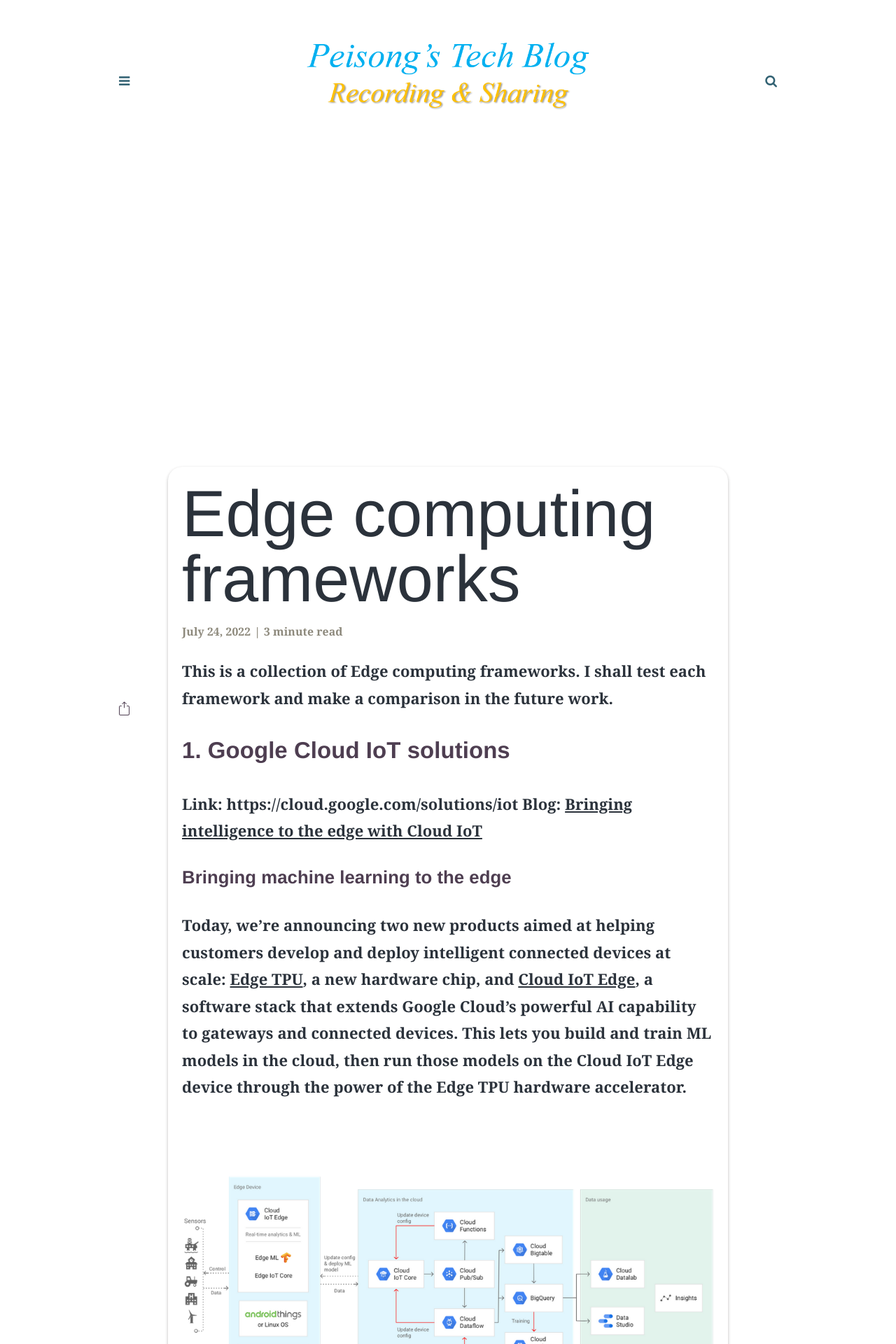
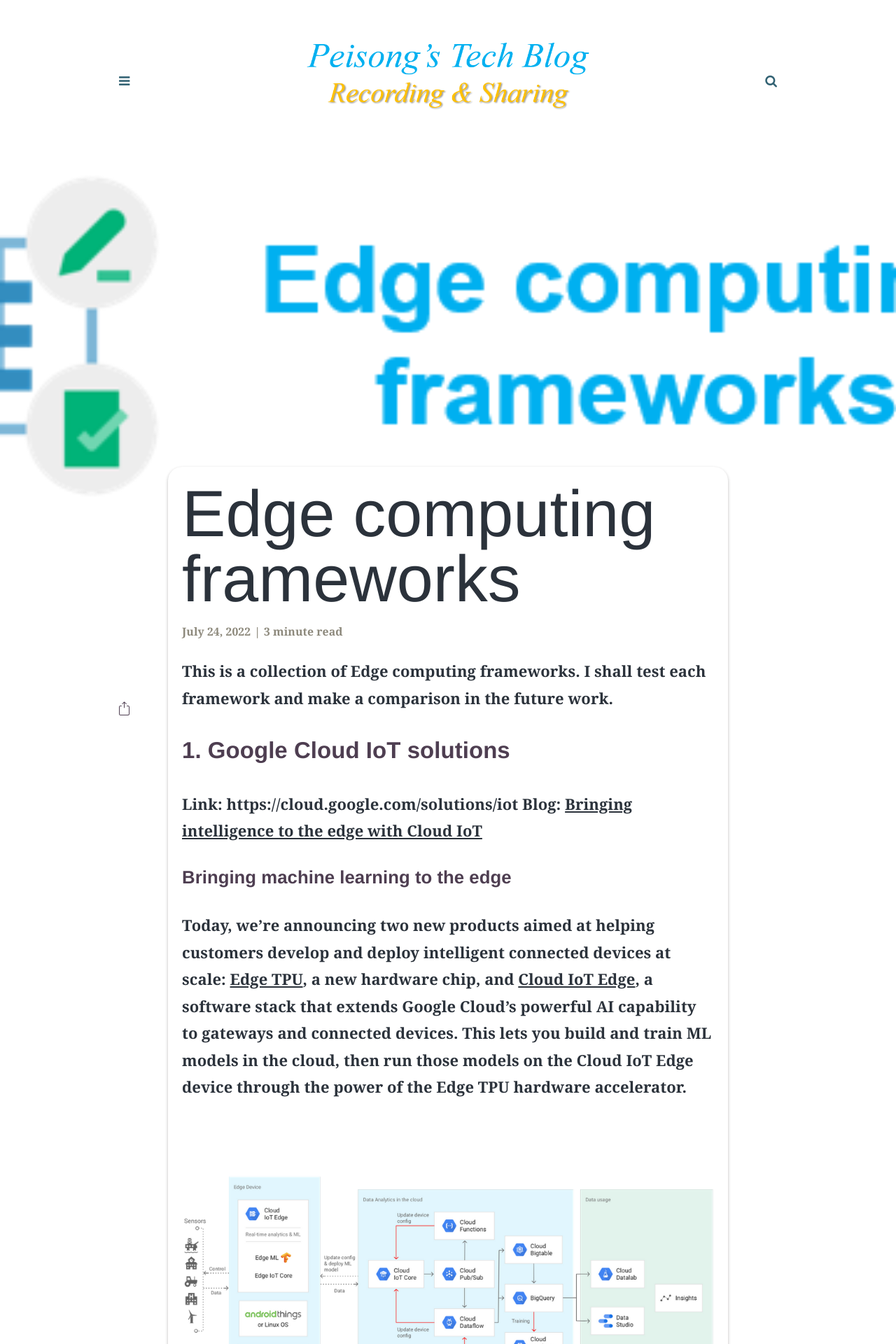
Before and after one commit to peisong0109/peisong.github.io, a Jekyll site: the page built from _posts/2022-07-24-Edge-computing-frameworks.md, in a window 1280 px wide. Shown: the top 1920 px of the page at 70% size. Built offline with Jekyll 4.4.1, drawn with Linux system fonts in a browser that asks for light colours; some web fonts are replaced; comment, search, counter and statistics services are not loaded.

Commit message:
Update 2022-07-24-Edge-computing-frameworks.md

```diff
--- a/_posts/2022-07-24-Edge-computing-frameworks.md
+++ b/_posts/2022-07-24-Edge-computing-frameworks.md
@@ -4,7 +4,7 @@
 show_date: true
 title: "Edge computing frameworks"
 date: 2022-07-24
-img: posts/202205029/Edge.jpg
+img: posts/20220724/logo.png
 tags: [Edge computing]
 category: Edge computing
 author: Peisong Li
```
